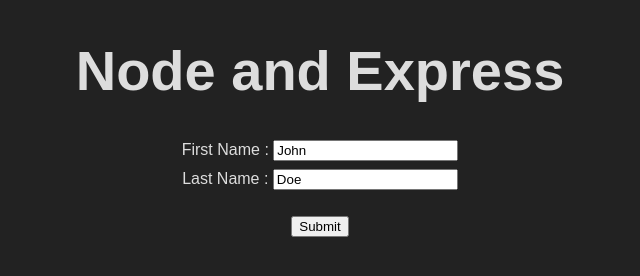
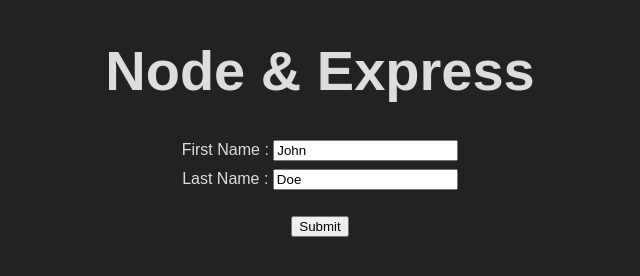
Before and after one commit to newlife78/Node-and-Express, a website: page views/index.html in a window 1280 px wide. Shown: the whole page, without its empty margins (320-960 px from the left). Drawn offline with Linux system fonts and the light colour scheme.

Commit message:
Update index.html

```diff
--- a/views/index.html
+++ b/views/index.html
@@ -7,7 +7,7 @@
 		<link rel="stylesheet" href="/public/style.css">
 	</head>
 	<body>
-		<h1>Node and Express</h1>
+		<h1>Node & Express</h1>
      <form action="/name" method="post">
       <label>First Name :</label>
       <input type="text" name="first" value="John"><br>
```
